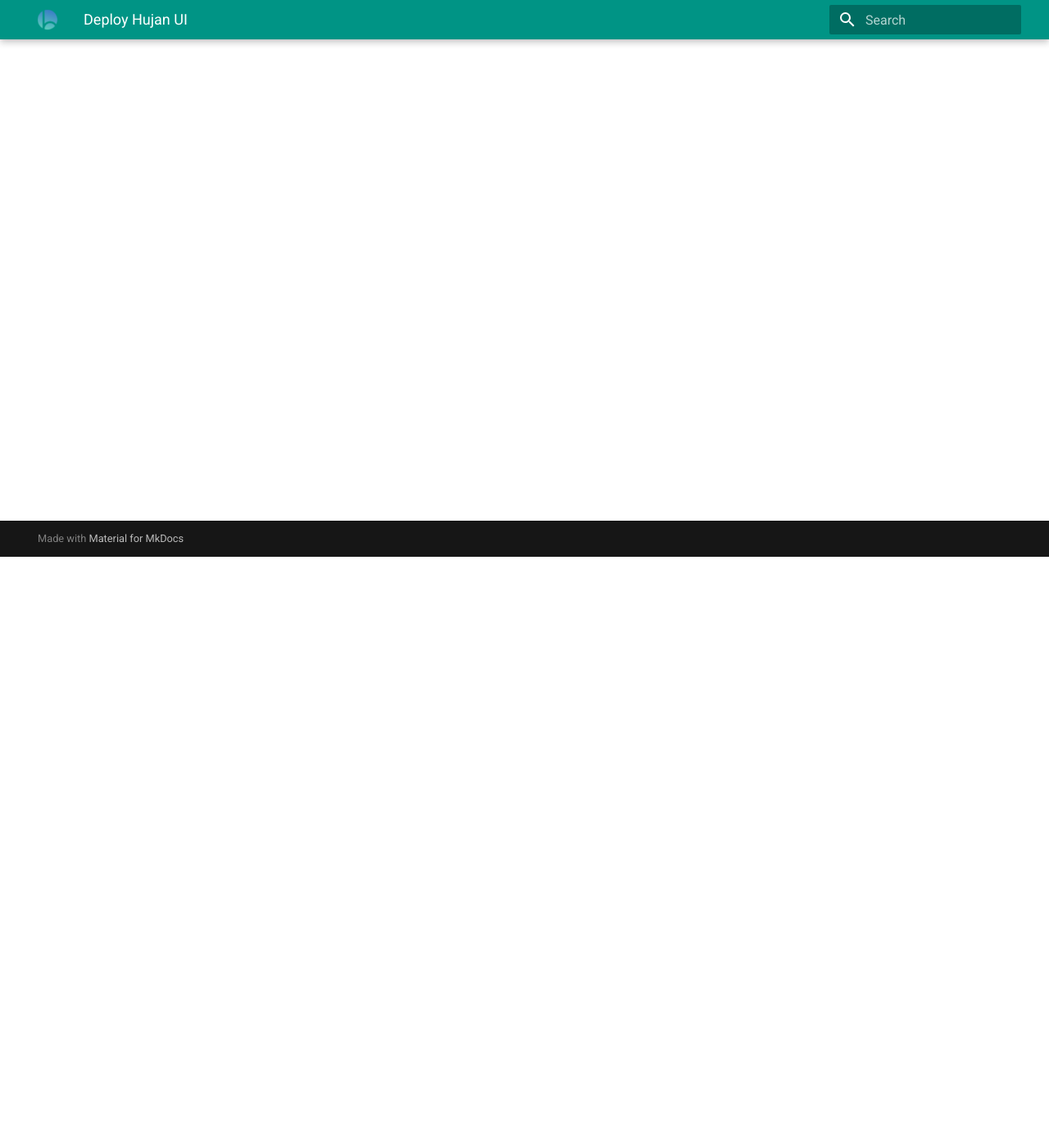
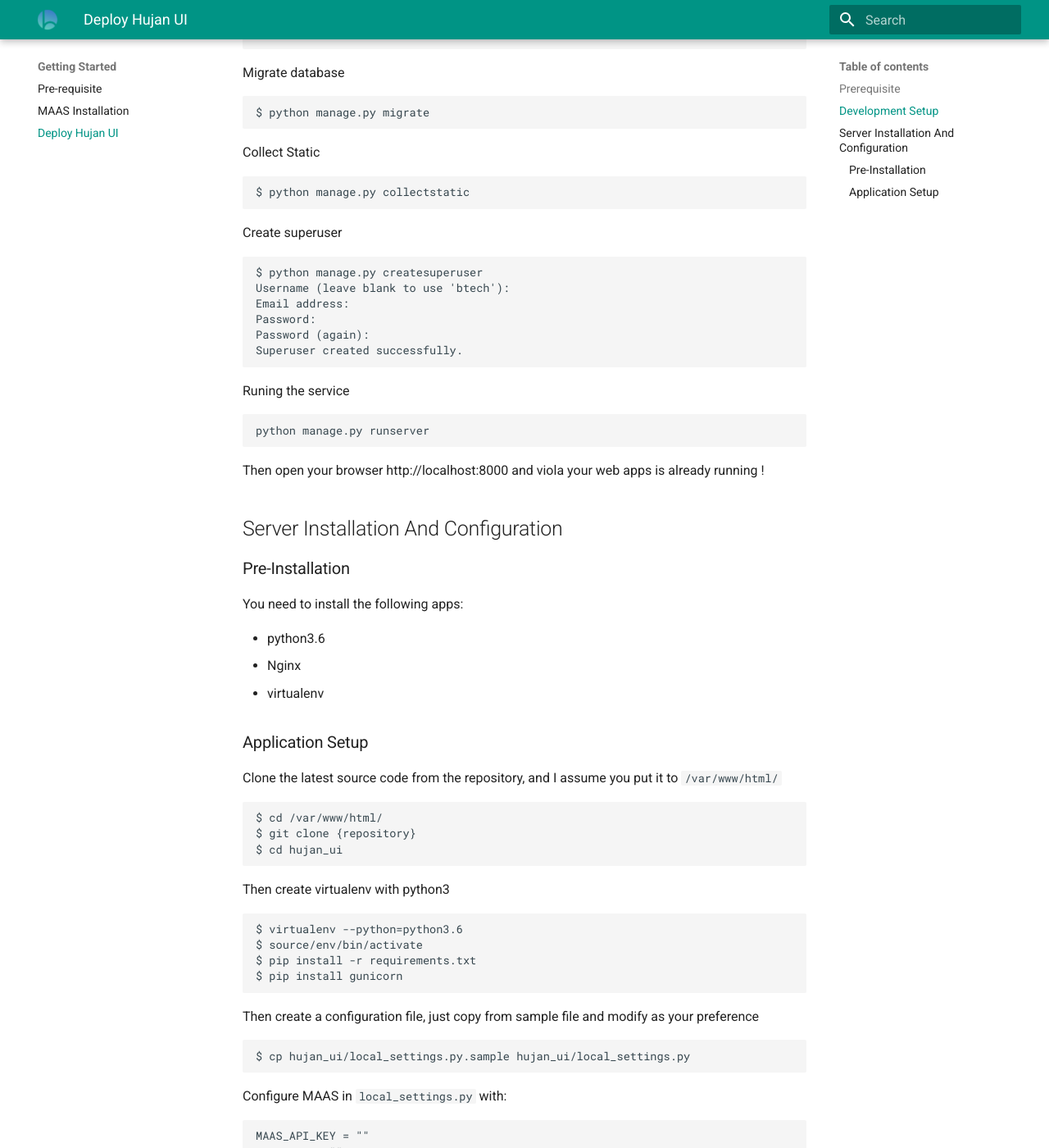
Before and after one commit to hujanio/hujanio.github.io, an MkDocs documentation site: the page built from docs/install.md, in a window 1280 px wide and 1400 px high, scrolled down 721 px. Shown: the whole window at 82% size. Built offline with MkDocs 1.6.1 and Material for MkDocs 9.7.7, drawn with Linux system fonts in a browser that asks for light colours; some of the changed text lies outside the part shown.

Commit message:
add hujan deployment step

````diff
--- a/docs/install.md
+++ b/docs/install.md
@@ -1 +1,130 @@
-## Installation Guide
+# Hujan.io
+
+## Prerequisite
+  - Python 3.6.x already installed on system or using virtualenv
+  - virtualenv
+
+## Development Setup
+activate env
+```
+source env/bin/activate
+```
+
+```
+$ pip install -r requirements.txt
+```
+
+Create your own settings and modify as your preference
+
+```
+$ cp hujan_ui/local_settings.py.sample hujan_ui/local_settings.py
+```
+
+Configure MAAS in `local_settings.py` with:
+```
+MAAS_API_KEY = ""
+MAAS_URL = ""
+```
+
+Migrate database
+
+```
+$ python manage.py migrate
+```
+
+Collect Static
+
+```
+$ python manage.py collectstatic
+```
+
+Create superuser
+
+```
+$ python manage.py createsuperuser
+Username (leave blank to use 'btech'):
+Email address:
+Password:
+Password (again):
+Superuser created successfully.
+```
+
+Runing the service
+
+```
+python manage.py runserver
+```
+
+Then open your browser http://localhost:8000 and viola your web apps is already running !
+
+
+## Server Installation And Configuration
+
+### Pre-Installation
+
+You need to install the following apps:
+
+- python3.6
+- Nginx
+- virtualenv
+
+### Application Setup
+
+
+Clone the latest source code from the repository, and I assume you put it to `/var/www/html/`
+
+```
+$ cd /var/www/html/
+$ git clone {repository}
+$ cd hujan_ui
+```
+
+Then create virtualenv with python3
+
+```
+$ virtualenv --python=python3.6
+$ source/env/bin/activate
+$ pip install -r requirements.txt
+$ pip install gunicorn
+```
+
+Then create a configuration file, just copy from sample file and modify as your preference
+
+```
+$ cp hujan_ui/local_settings.py.sample hujan_ui/local_settings.py
+```
+
+Configure MAAS in `local_settings.py` with:
+```
+MAAS_API_KEY = ""
+MAAS_URL = ""
+```
+
+Then run the database migration
+
+```
+$ python manage.py migrate
+```
+
+Then create first superuser
+
+```
+$ python manage.py createsuperuser
+Username (leave blank to use 'btech'):
+Email address:
+Password:
+Password (again):
+Superuser created successfully.
+```
+
+Then generate static files
+
+```
+$ python manage.py collectstatic
+```
+
+Create logs directory
+
+```
+$ mkdir logs
+```
--- a/mkdocs.yml
+++ b/mkdocs.yml
@@ -13,6 +13,6 @@ theme :
 nav:
   - Hujan UI : index.md
   - Getting Started :
-      - Quick Start: prerequisite.md
+      - Pre-requisite: prerequisite.md
       - MAAS Installation: install-maas.md
       - Deploy Hujan UI : install.md
````
